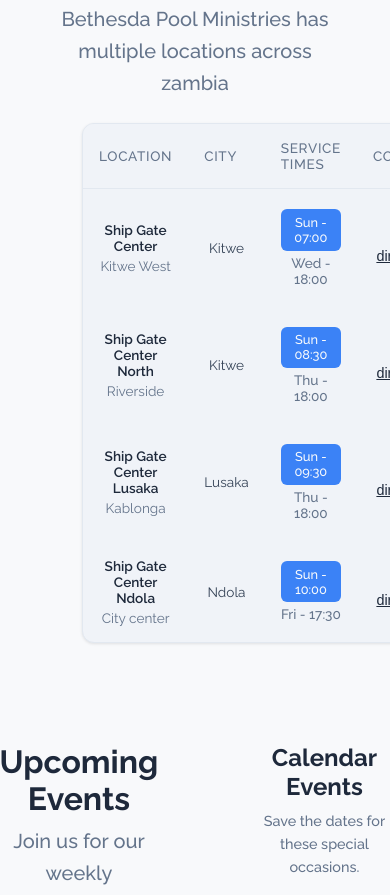
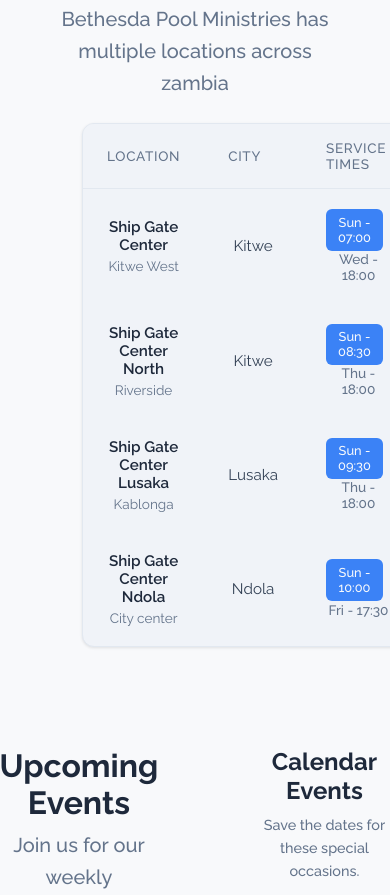
Before and after one commit to nkowanitemwani/besthesdapoolministries, a Next.js app: page / in a window 390 px wide. Shown: the part 2920-3815 px from the top of the page. Built offline with nearby package versions, Linux system fonts and the light colour scheme.

Commit message:
clean up

```diff
--- a/src/app/components/locationtable/locationtable.module.css
+++ b/src/app/components/locationtable/locationtable.module.css
@@ -2,53 +2,6 @@
   max-width: 1200px;
   margin: 0 auto;
   padding: 0 2rem;
-}
-
-.tableHeader {
-  display: flex;
-  justify-content: space-between;
-  align-items: flex-start;
-  margin-bottom: 1.5rem;
-  padding: 0 0.5rem;
-}
-
-.tableTitle {
-  font-size: 1.25rem;
-  font-weight: 600;
-  color: #1e293b;
-  margin: 0 0 0.5rem 0;
-}
-
-.tableSubtitle {
-  font-size: 0.95rem;
-  color: #64748b;
-  margin: 0;
-}
-
-.filterContainer {
-  display: flex;
-  align-items: center;
-  gap: 1rem;
-}
-
-.locationCount {
-  font-size: 0.9rem;
-  color: #64748b;
-}
-
-.filterButton {
-  background: transparent;
-  border: none;
-  color: #1e293b;
-  font-size: 0.9rem;
-  cursor: pointer;
-  padding: 0.5rem;
-  font-weight: 500;
-  transition: color 0.2s ease;
-}
-
-.filterButton:hover {
-  color: #3b82f6;
 }
 
 .locationTable {
@@ -142,36 +95,3 @@
   color: #3b82f6;
   text-decoration: none;
 }
-
-@media (max-width: 768px) {
-  .tableHeader {
-    flex-direction: column;
-    gap: 1rem;
-  }
-
-  .filterContainer {
-    width: 100%;
-    justify-content: space-between;
-  }
-
-  .locationTable {
-    display: block;
-    overflow-x: auto;
-  }
-
-  .locationTable thead th,
-  .locationTable tbody td {
-    padding: 1rem;
-    font-size: 0.85rem;
-  }
-
-  .serviceTime,
-  .serviceTimeGray {
-    display: block;
-    margin: 0.25rem 0;
-  }
-
-  .serviceTime {
-    margin-right: 0;
-  }
-}
```
